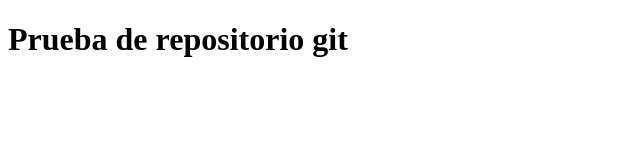
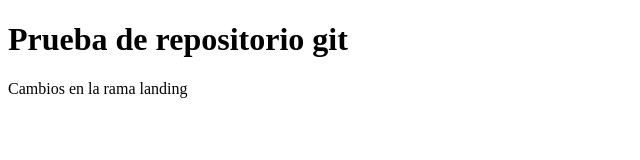
Before and after one commit to Mate444/comision-22955, a website: page src/index.html in a window 1280 px wide. Shown: the whole page, without its empty margins (0-640 px from the left). Drawn offline with Linux system fonts and the light colour scheme.

Commit message:
se agrego un p a la landing

```diff
--- a/src/index.html
+++ b/src/index.html
@@ -2,4 +2,5 @@
 <head></head>
 <body>
     <h1>Prueba de repositorio git</h1>
+    <p>Cambios en la rama landing</p>
 </body>
```
Also changed, not shown: 1 other file.
